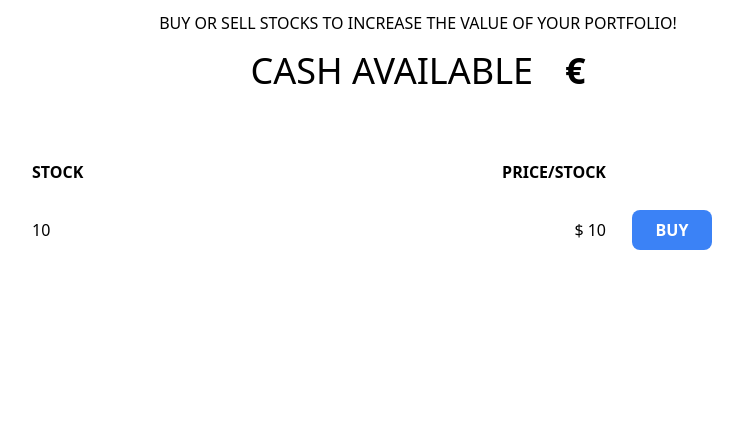
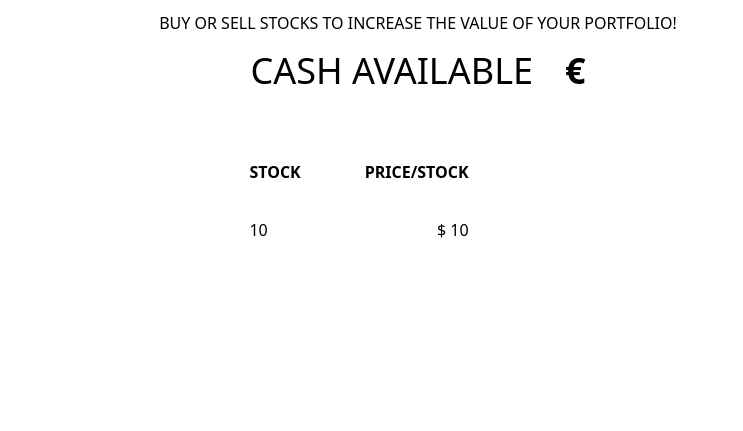
Before and after one commit to CarlVinggaard/BullMarket, a Flask app: template templates/trade.html in a window 1280 px wide. Shown: the part 369-800 px from the top of the page, without its empty margins (222-965 px from the left). Run offline with Flask 2, Linux system fonts and the light colour scheme; the template is opened without the code that fills it: most values are stand-ins (such as "Sample title", 1, 10 or a date in 2020); some libraries are stand-ins or nearby versions.

Commit message:
Edit layout and move 'sell' buttons to portfolio

```diff
--- a/templates/trade.html
+++ b/templates/trade.html
@@ -10,23 +10,22 @@
       <div class="text-4xl text-center uppercase font-light">Cash available</div>
       <div class="text-4xl text-center font-bold ml-8">€ {{ user.cash }}</div>
     </div>
-    <div id="stock-table" class="mt-12">
+    <div id="stock-table" class="mt-12 flex justify-center">
       <table class="uppercase table-fixed">
         <tr height="66px">
-          <th class="text-left w-48">Stock</th>
-          <th class="text-right w-48"></th>
-          <th class="text-right w-48">Price/Stock</th>
+          <th class="text-left px-4">Stock</th>
+          <th class="text-right px-4"></th>
+          <th class="text-right px-4">Price/Stock</th>
           <th class="w-24"></th>
         </tr>
         {% for stock in data %}
           <tr height="50px">
-            <td class="text-left">{{ stock }}</td>
-            <td class="text-right"></td>
-            <td class="text-right">$ {{ data[stock] }}</td>
+            <td class="text-left px-4">{{ stock }}</td>
+            <td class="text-right px-4"></td>
+            <td class="text-right px-4">$ {{ data[stock] }}</td>
             <td class="">
               <div class="flex pl-6">
-                <button class="text-white uppercase font-bold w-20 bg-blue-500 py-2 rounded-lg mr-3">Buy</button>
-                <button class="text-white uppercase font-bold w-20 bg-orange-500 py-2 rounded-lg">Sell</button>
+                <button class="text-white uppercase font-bold w-20 bg-orange-500 py-2 rounded-lg mr-3">Buy</button>
               </div>
             </td>
           </tr>
```
Also changed, not shown: templates/history.html (+12 -12 lines), templates/portfolio.html (+10 -8 lines).
